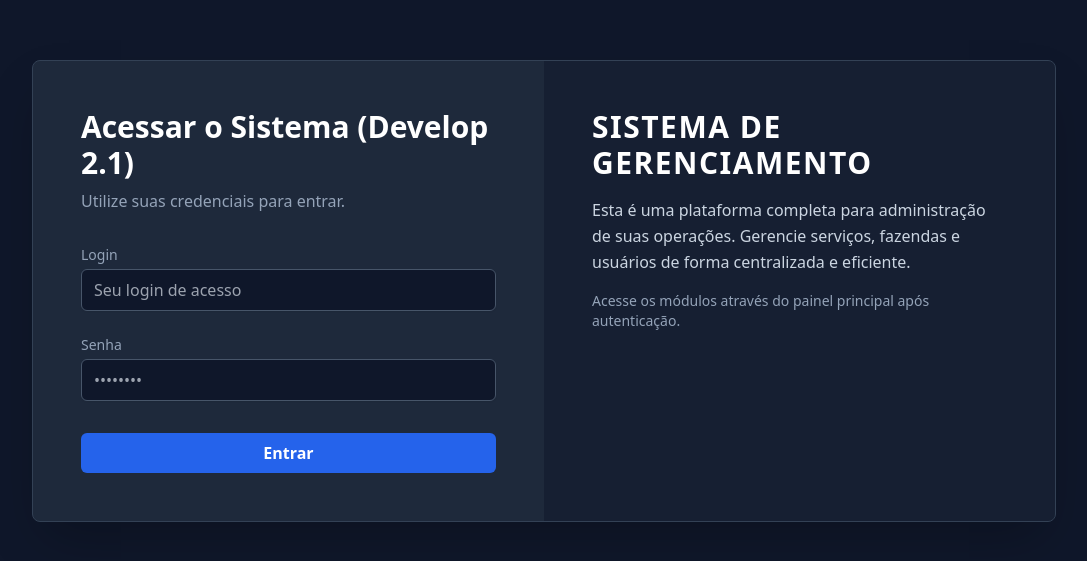
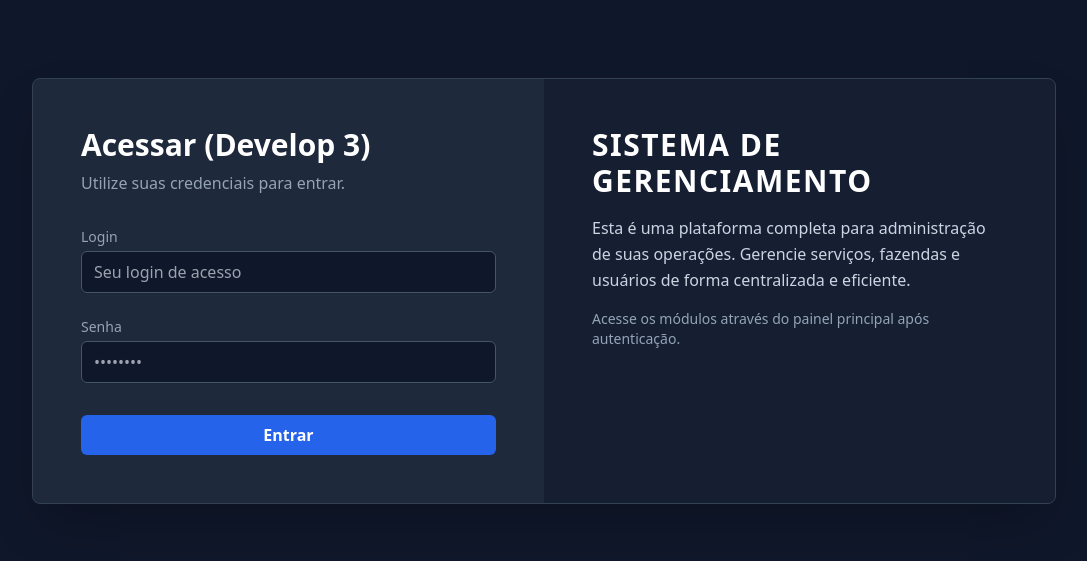
Before and after one commit to DeivinsonSilva/gerencia-servicos, a Vue app in the folder frontend/: page /login in a window 1280 px wide. Shown: the part 109-670 px from the top of the page, without its empty margins (96-1183 px from the left). Built offline with nearby package versions, Linux system fonts and the light colour scheme.

Commit message:
Acessar (Develop 3)

```diff
--- a/frontend/src/views/LoginView.vue
+++ b/frontend/src/views/LoginView.vue
@@ -3,7 +3,7 @@
     <div class="w-full max-w-5xl">
       <div class="card grid md:grid-cols-2 shadow-2xl overflow-hidden">
         <div class="p-8 md:p-12">
-          <h2 class="text-3xl font-bold text-white mb-2">Acessar o Sistema (Develop 2.1)</h2>
+          <h2 class="text-3xl font-bold text-white mb-2">Acessar (Develop 3)</h2>
           <p class="text-slate-400 mb-8">Utilize suas credenciais para entrar.</p>
           <form @submit.prevent="handleLogin" class="space-y-6">
             <div>
```
